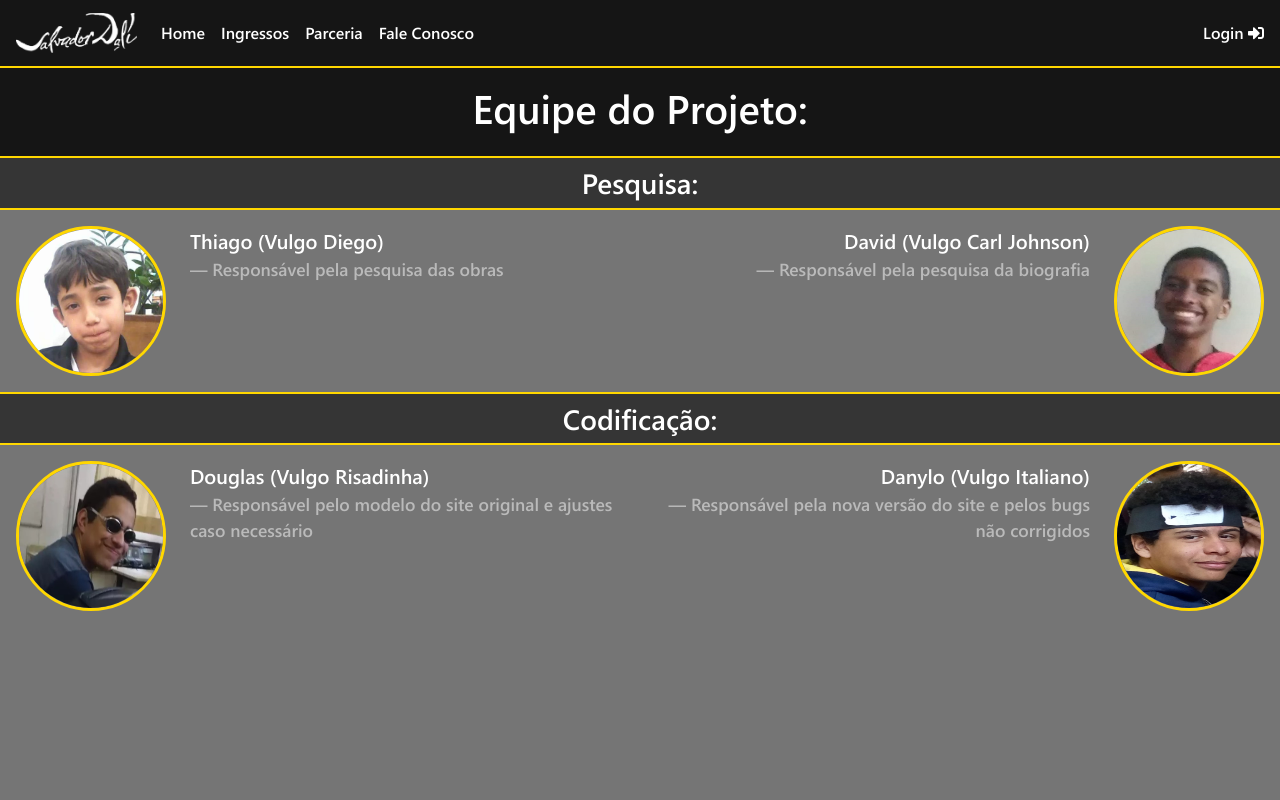
After one commit to DouglasDans/PWSiteMuseu, a PHP site: page /equipe.php in a window 1280 px wide. The commit adds this page. Run offline with PHP 8.4, Linux system fonts and the light colour scheme.

Commit message:
here we go again
oh shit

```diff
--- a/area-restrita/index-area-restrita.php
+++ b/area-restrita/index-area-restrita.php
@@ -37,7 +37,7 @@
               <a class="nav-link"><p class="textoMenu">Fale Conosco</p></a>
             </li>
             <li class="nav-item">
-              <a class="nav-link"><p class="textoMenu">Cadastrar Obra</p></a>
+              <a class="nav-link" href="cadastrar-obra.php"><p class="textoMenu">Cadastrar Obra</p></a>
             </li>
           </ul>
           <ul class="navbar-nav text-center justify-content-end">
--- a/css/style.css
+++ b/css/style.css
@@ -11,7 +11,6 @@ body {
 
 .bg-pers1 {
     background-color: rgb(24, 24, 32);
-    color: white;
 }
 
 .bg-blur {
@@ -120,3 +119,22 @@ header {
     height: 600px;
     width: auto;
 }
+
+.vetorExposicao {
+    height: 200px;
+    width: auto;
+}
+
+.labelFormulario {
+    font-weight: bold;
+    font-size: 2 rem;
+}
+
+.bgEquipe {
+    background-color: #DBDBDB;
+}
+
+.fotoEquipe {
+    width: 150px;
+    height: 150px;
+}
--- /dev/null
+++ b/equipe.php
@@ -0,0 +1,94 @@
+<html lang="pt-br">
+
+<head>
+  <meta charset="UTF-8">
+  <title>Home - Salvador Dalí</title>
+  <link rel="stylesheet" href="css/reset.css">
+  <link rel="stylesheet" href="css/bootstrap.min.css">
+  <link rel="stylesheet" href="css/style.css">
+  <link rel="shortcut icon" type="image/x-icon" href="./favicon.ico">
+</head>
+
+<body class="bg-pers1">
+   <header>
+    <div class="nav-container">
+      <nav class="navbar navbar-dark bg-primary navbar-expand-lg bg-pers0 menu pl-2 pr-2">
+        <a class="navbar-brand pl-2" href="index.php">
+          <img src="img/dalidaonde.png" height="40px">
+        </a>
+        <button class="navbar-toggler" type="button" data-toggle="collapse" data-target="#navbarSupportedContent" aria-controls="navbarSupportedContent" aria-expanded="false" aria-label="Toggle navigation">
+          <span class="navbar-toggler-icon"></span>
+        </button>
+        <div class="collapse navbar-collapse justify-content-center" id="navbarSupportedContent">
+          <ul class="navbar-nav mr-auto text-center justify-content-start">
+            <li class="nav-item">
+              <a class="nav-link" href="index.php"><p class="textoMenu">Home</p></a>
+            </li>
+            <li class="nav-item">
+              <a class="nav-link"><p class="textoMenu">Ingressos</p></a>
+            </li>
+            <li class="nav-item">
+              <a class="nav-link"><p class="textoMenu">Parceria</p></a>
+            </li>
+            <li class="nav-item">
+              <a class="nav-link"><p class="textoMenu">Fale Conosco</p></a>
+            </li>
+          </ul>
+          <ul class="navbar-nav text-center justify-content-end">
+            <li class="nav-item">
+              <a class="nav-link" href="login.php"><p class="textoMenu">Login <i class="fas fa-sign-in-alt"></i></p></a>
+            </li>
+          </ul>
+        </div>
+      </nav>
+    </div>
+   </header>
+
+   <div class="container-fluid text-center bg-pers0 parceria text-white p-3">
+      <h1>Equipe do Projeto:</h1>
+   </div>
+   <div class="container-fluid text-center p-2 bg-pers1 text-white parceria">
+      <h3 class="mb-0">Pesquisa:</h3>
+   </div>
+   <div class="container-fluid parceria p-3 text-left">
+      <div class="row align-items-center">
+         <div class="col-6 text-left">
+            <img class="fotoEquipe areaLogin rounded-circle img-fluid float-left mr-4" src="img/diogo.jpg">
+            <blockquote class="blockquote text-white">
+               <p>Thiago (Vulgo Diego)</p>
+               <div class="blockquote-footer text-white-50">Responsável pela pesquisa das obras</div>
+            </blockquote>
+         </div>
+         <div class="col-6 text-right">
+            <img class="fotoEquipe areaLogin rounded-circle img-fluid float-right ml-4" src="img/cj.jpg">
+            <blockquote class="blockquote text-white">
+               <p>David (Vulgo Carl Johnson)</p>
+               <div class="blockquote-footer text-white-50">Responsável pela pesquisa da biografia</div>
+            </blockquote>
+         </div>
+      </div>
+   </div>
+   <div class="container-fluid text-center p-2 bg-pers1 text-white parceria">
+      <h3 class="mb-0">Codificação:</h3>
+   </div>
+   <div class="container-fluid p-3 text-left">
+      <div class="row">
+         <div class="col-6 text-left">
+            <img class="fotoEquipe areaLogin rounded-circle img-fluid float-left mr-4" src="img/douglas.jpg">
+            <blockquote class="blockquote text-white">
+               <p>Douglas (Vulgo Risadinha)</p>
+               <div class="blockquote-footer text-white-50">Responsável pelo modelo do site original e ajustes caso necessário</div>
+            </blockquote>
+         </div>
+         <div class="col-6 text-right">
+            <img class="fotoEquipe areaLogin rounded-circle img-fluid float-right ml-4" src="img/danylo.jpg">
+            <blockquote class="blockquote text-white">
+               <p>Danylo (Vulgo Italiano)</p>
+               <div class="blockquote-footer text-white-50">Responsável pela nova versão do site e pelos bugs não corrigidos</div>
+            </blockquote>
+         </div>
+      </div>
+   </div>
+   <script src="js/bootstrap.min.js"></script>
+   <link rel="stylesheet" href="https://use.fontawesome.com/releases/v5.7.0/css/all.css" integrity="sha384-lZN37f5QGtY3VHgisS14W3ExzMWZxybE1SJSEsQp9S+oqd12jhcu+A56Ebc1zFSJ" crossorigin="anonymous">
+</body>
--- a/index.php
+++ b/index.php
@@ -194,7 +194,7 @@
         <div class="row text-center pt-4">
           <div class="col-md-4 pb-5">
             <h3 class="linhaTitulo">Sobre</h3>
-            <a href="https://www.youtube.com/watch?v=pYcpZJVmXvU" class="text-muted textoRodape">Equipe</a>
+            <a href="" class="text-muted textoRodape">Equipe</a>
             <br>
             <a href="https://github.com/DouglasDans/PWSiteMuseu" class="text-muted textoRodape">Github</a>
           </div>
@@ -202,7 +202,7 @@
             <h3 class="linhaTitulo">Fale Conosco</h3>
             <a href="https://www.youtube.com/watch?v=iW1Nff6jgjo" class="text-muted textoRodape">Telefone</a>
             <br>
-            <a href="https://www.youtube.com/watch?v=Sm0WPGfg-L4" class="text-muted textoRodape">Email</a>
+            <a href="https://www.youtube.com/watch?v=pYcpZJVmXvU" class="text-muted textoRodape">Email</a>
           </div>
           <div class="col-md-4 pb-5">
           <h3 class="linhaTitulo">Doações</h3>
--- a/login.php
+++ b/login.php
@@ -40,7 +40,7 @@
                         </form>
                     </div>
                     <div class="row">
-                        <p class="mt-4 mb-0 text-muted">© 2020 DDLivros & Aviaras - Parceria entre Paralax e Aviaras</p>
+                        <p class="mt-4 mb-0 text-muted">© 2020 DDLivros & Aviaras - Parceria entre Paralax e Aviaras Technology</p>
                         <p class="mt-0 mb-0 text-muted position-sticky">Site criado para aprovação de Vanessa Ferraz</p>
                     </div>
                 </div>
```
Also changed, not shown: area-restrita/cadastrar-obra.php (added, +87 -0 lines), global.php (added, +11 -0 lines), README.md, classes/Conexao.php (added), img/124765.svg (deleted), img/cj.jpg (added), img/danylo.jpg (added), img/diogo.jpg (renamed from img/fc4a11c8-b099-4ab8-982d-cbee960f389f.jpg), img/douglas.jpg (added), img/logoAviarasTechnologyFullColor.png (added), img/logoAviarasTechnologyWhiteBlue.png (added), img/obras/A_tentacao_de_santo_Antonio.jpg, img/vetor_exibicao.png (added).
